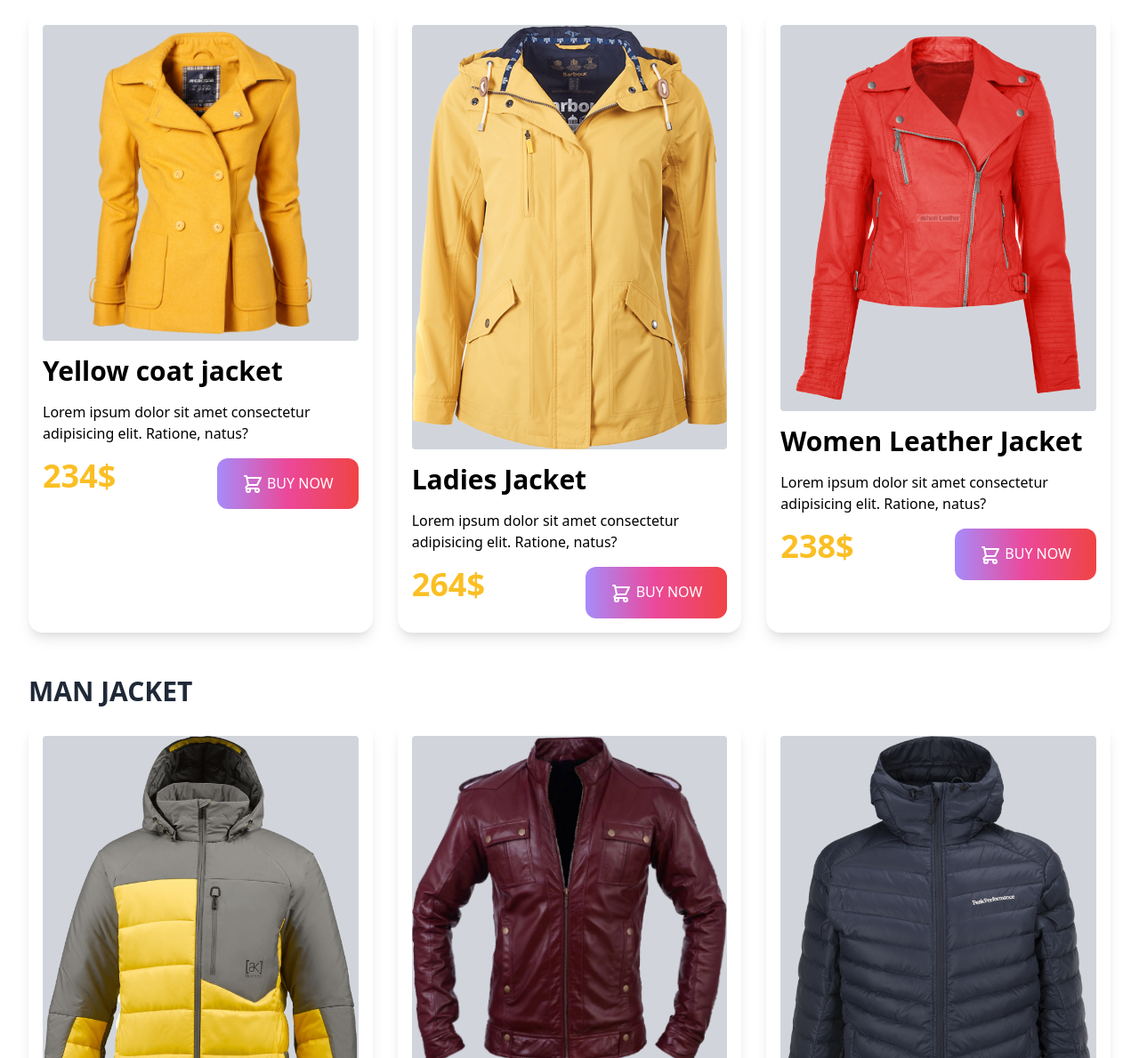
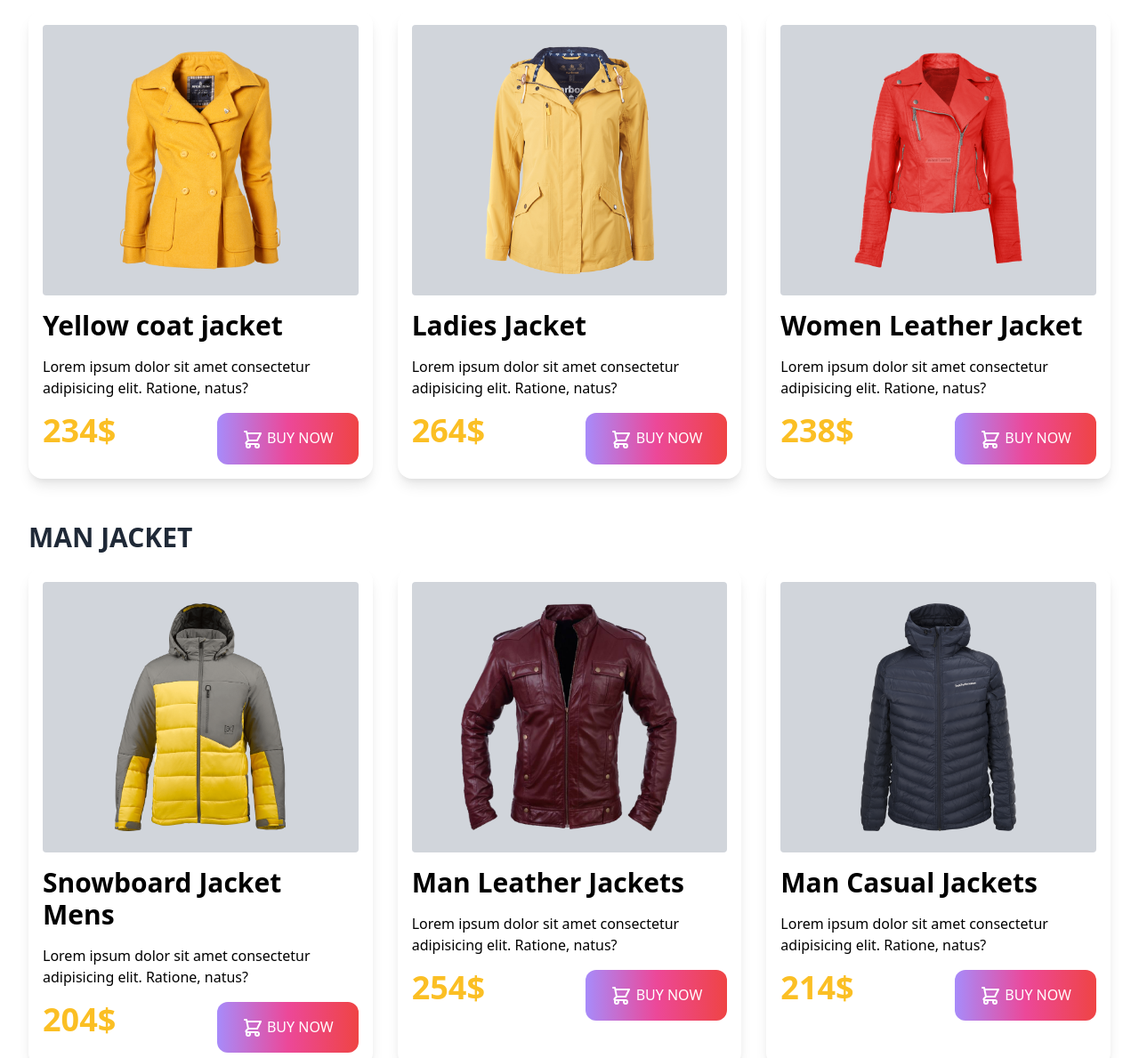
Before and after one commit to kaziragib18/Penguin-fashion-tailwind, a plain HTML site: page index.html in a window 1280 px wide. Shown: the part 671-1860 px from the top of the page at 89% size. Drawn offline with nearby package versions, Linux system fonts and the light colour scheme.

Commit message:
Feature section layout created

```diff
--- a/index.html
+++ b/index.html
@@ -42,8 +42,8 @@
             <div class="grid lg:grid-cols-3 gap-7">
                 <!-- single coat item -->
                 <div class="shadow-lg rounded-2xl p-4 space-y-4">
-                    <div class="bg-gray-300 rounded 2xl">
-                        <img src="images/jacket-1.png" alt="">
+                    <div class="bg-gray-300 rounded 2xl py-6">
+                        <img class="h-64 mx-auto" src="images/jacket-1.png" alt="">
                     </div>
                     <h4 class="text-3xl font-bold">Yellow coat jacket</h4>
                     <p>Lorem ipsum dolor sit amet consectetur adipisicing elit. Ratione, natus?</p>
@@ -60,8 +60,8 @@
                     </div>
                 </div>
                 <div class="shadow-lg rounded-2xl p-4 space-y-4">
-                    <div class="bg-gray-300 rounded 2xl">
-                        <img src="images/jacket-2.png" alt="">
+                    <div class="bg-gray-300 rounded 2xl py-6">
+                        <img class="h-64 mx-auto" src="images/jacket-2.png" alt="">
                     </div>
                     <h4 class="text-3xl font-bold">Ladies Jacket</h4>
                     <p>Lorem ipsum dolor sit amet consectetur adipisicing elit. Ratione, natus?</p>
@@ -78,8 +78,8 @@
                     </div>
                 </div>
                 <div class="shadow-lg rounded-2xl p-4 space-y-4">
-                    <div class="bg-gray-300 rounded 2xl">
-                        <img src="images/jacket-3.png" alt="">
+                    <div class="bg-gray-300 rounded 2xl py-6">
+                        <img class="h-64 mx-auto" src="images/jacket-3.png" alt="">
                     </div>
                     <h4 class="text-3xl font-bold">Women Leather Jacket</h4>
                     <p>Lorem ipsum dolor sit amet consectetur adipisicing elit. Ratione, natus?</p>
@@ -105,8 +105,8 @@
             <div class="grid lg:grid-cols-3 gap-7">
                 <!-- single coat item -->
                 <div class="shadow-lg rounded-2xl p-4 space-y-4">
-                    <div class="bg-gray-300 rounded 2xl">
-                        <img src="images/jacket-4.png" alt="">
+                    <div class="bg-gray-300 rounded 2xl py-6">
+                        <img class="h-64 mx-auto" src="images/jacket-4.png" alt="">
                     </div>
                     <h4 class="text-3xl font-bold">Snowboard Jacket Mens</h4>
                     <p>Lorem ipsum dolor sit amet consectetur adipisicing elit. Ratione, natus?</p>
@@ -123,8 +123,8 @@
                     </div>
                 </div>
                 <div class="shadow-lg rounded-2xl p-4 space-y-4">
-                    <div class="bg-gray-300 rounded 2xl">
-                        <img src="images/jacket-5.png" alt="">
+                    <div class="bg-gray-300 rounded 2xl py-6">
+                        <img class="h-64 mx-auto" src="images/jacket-5.png" alt="">
                     </div>
                     <h4 class="text-3xl font-bold">Man Leather Jackets</h4>
                     <p>Lorem ipsum dolor sit amet consectetur adipisicing elit. Ratione, natus?</p>
@@ -141,8 +141,8 @@
                     </div>
                 </div>
                 <div class="shadow-lg rounded-2xl p-4 space-y-4">
-                    <div class="bg-gray-300 rounded 2xl">
-                        <img src="images/jacket-6.png" alt="">
+                    <div class="bg-gray-300 rounded 2xl py-6">
+                        <img class="h-64 mx-auto" src="images/jacket-6.png" alt="">
                     </div>
                     <h4 class="text-3xl font-bold">Man Casual Jackets</h4>
                     <p>Lorem ipsum dolor sit amet consectetur adipisicing elit. Ratione, natus?</p>
@@ -161,10 +161,17 @@
             </div>
         </section>
 
+        <!-- Feature section  -->
+        <section class="grid grid-cols-2 gap-5">
+            <div class="bg-yellow-300">1</div>
+            <div class="bg-yellow-300 row-span-3">2</div>
+            <div class="bg-yellow-300">3</div>
+            <div class="bg-yellow-300">4</div>
+        </section>
 
     </main>
     <footer>
-
+        <p>Copyright</p>
     </footer>
 
 
```
